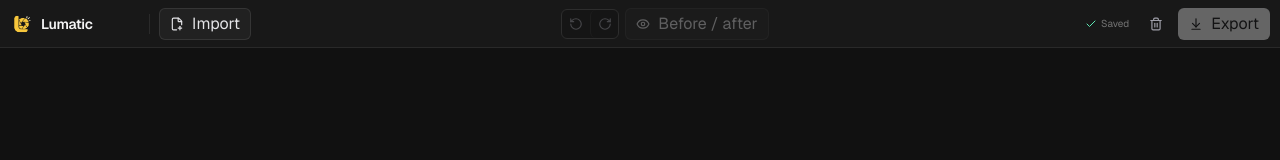
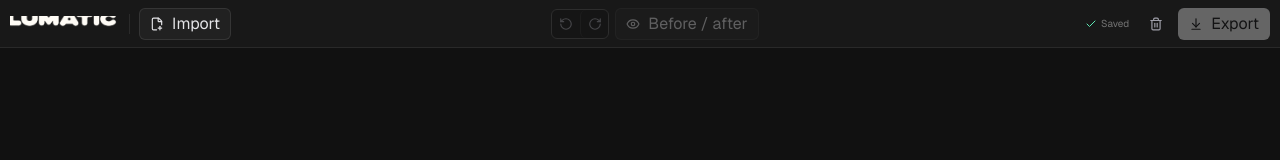
Before and after one commit to gotch27/lumatic, a Next.js app: page / in a window 1280 px wide. Shown: the top 160 px of the page. Built offline with nearby package versions, Linux system fonts and the light colour scheme.

Commit message:
Update Lumatic branding

```diff
--- a/src/app/globals.css
+++ b/src/app/globals.css
@@ -42,9 +42,9 @@ button:disabled { cursor: default; }
   border-bottom: 1px solid #292929;
   background: #181818;
 }
-.brand-lockup { display: flex; min-width: 132px; align-items: center; gap: 7px; }
-.brand-mark { display: grid; width: 24px; height: 24px; place-items: center; overflow: hidden; }
-.brand-mark img { width: 24px; height: 24px; object-fit: contain; }
+.brand-lockup { display: flex; min-width: 112px; align-items: center; }
+.brand-wordmark { position: relative; width: 108px; height: 16px; overflow: hidden; }
+.brand-wordmark img { position: absolute; top: -17px; left: -8px; width: 119px; max-width: none; height: auto; }
 .topbar-divider { width: 1px; height: 20px; margin-right: 2px; background: rgba(255,255,255,.08); }
 .topbar-actions { display: flex; flex: 1; align-items: center; justify-content: center; gap: 6px; }
 .button-group { display: flex; align-items: center; border: 1px solid #2d2d2d; border-radius: 6px; background: #151515; }
--- a/src/app/layout.tsx
+++ b/src/app/layout.tsx
@@ -9,7 +9,11 @@ const geistMono = Geist_Mono({ subsets: ["latin"], variable: "--font-geist-mono"
 export const metadata: Metadata = {
   title: "Lumatic — Local Photo Editor",
   description: "A private, non-destructive photo editing workspace built for human and agent collaboration.",
-  icons: { icon: "/brand/lumatic-logo.png" },
+  icons: {
+    icon: [{ url: "/brand/lumatic-favicon.png", type: "image/png", sizes: "1024x1024" }],
+    shortcut: "/brand/lumatic-favicon.png",
+    apple: "/brand/lumatic-favicon.png",
+  },
 };
 
 export default function RootLayout({ children }: Readonly<{ children: React.ReactNode }>) {
--- a/src/components/editor/EditorWorkspace.tsx
+++ b/src/components/editor/EditorWorkspace.tsx
@@ -164,10 +164,9 @@ export function EditorWorkspace() {
     >
       <header className="topbar">
         <div className="brand-lockup">
-          <div className="brand-mark">
-            <Image alt="" height={24} priority src="/brand/lumatic-logo.png" width={24} />
+          <div className="brand-wordmark">
+            <Image alt="Lumatic" height={724} priority src="/brand/lumatic-wordmark.png" width={2172} />
           </div>
-          <span className="text-sm font-semibold tracking-[-.02em] text-zinc-100">Lumatic</span>
         </div>
         <div className="topbar-divider" />
         <Button onClick={chooseFiles} size="sm" variant="secondary">
```
Also changed, not shown: public/brand/lumatic-favicon.png (added), public/brand/lumatic-wordmark.png (added).
